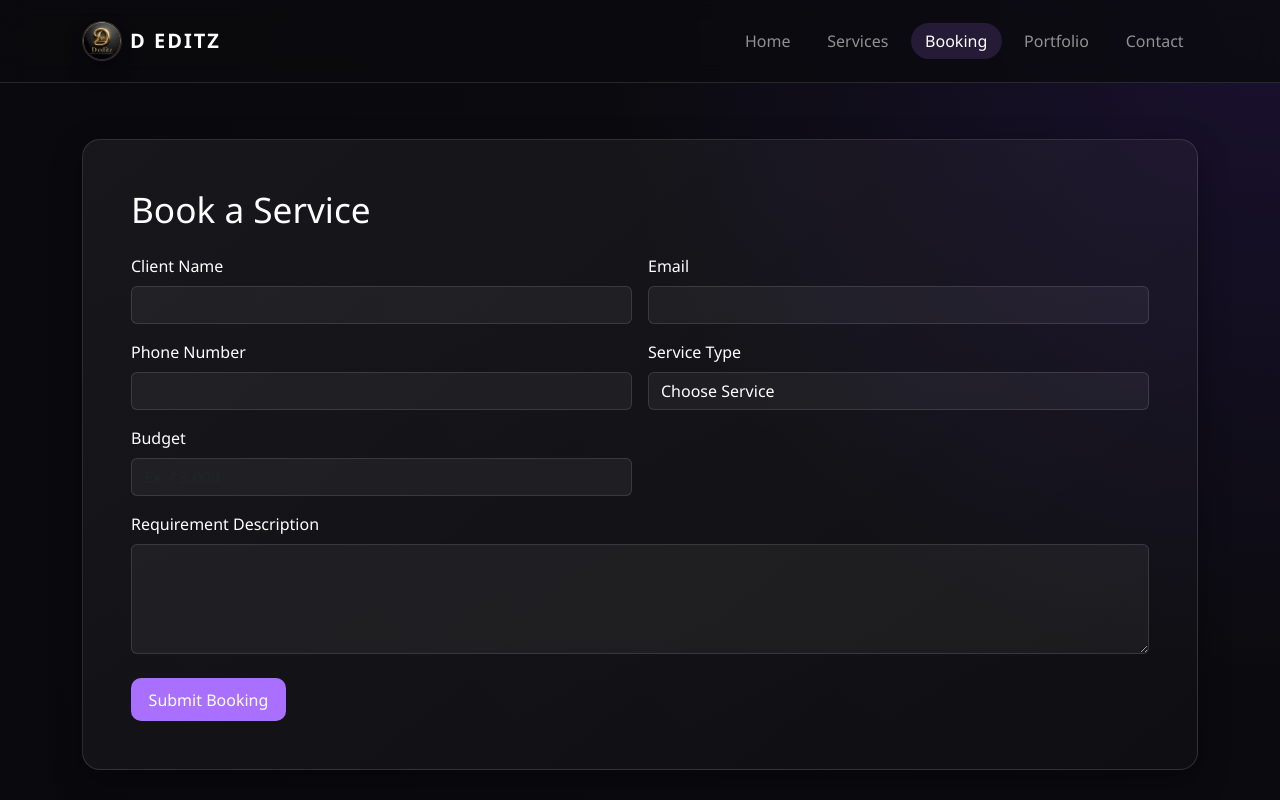
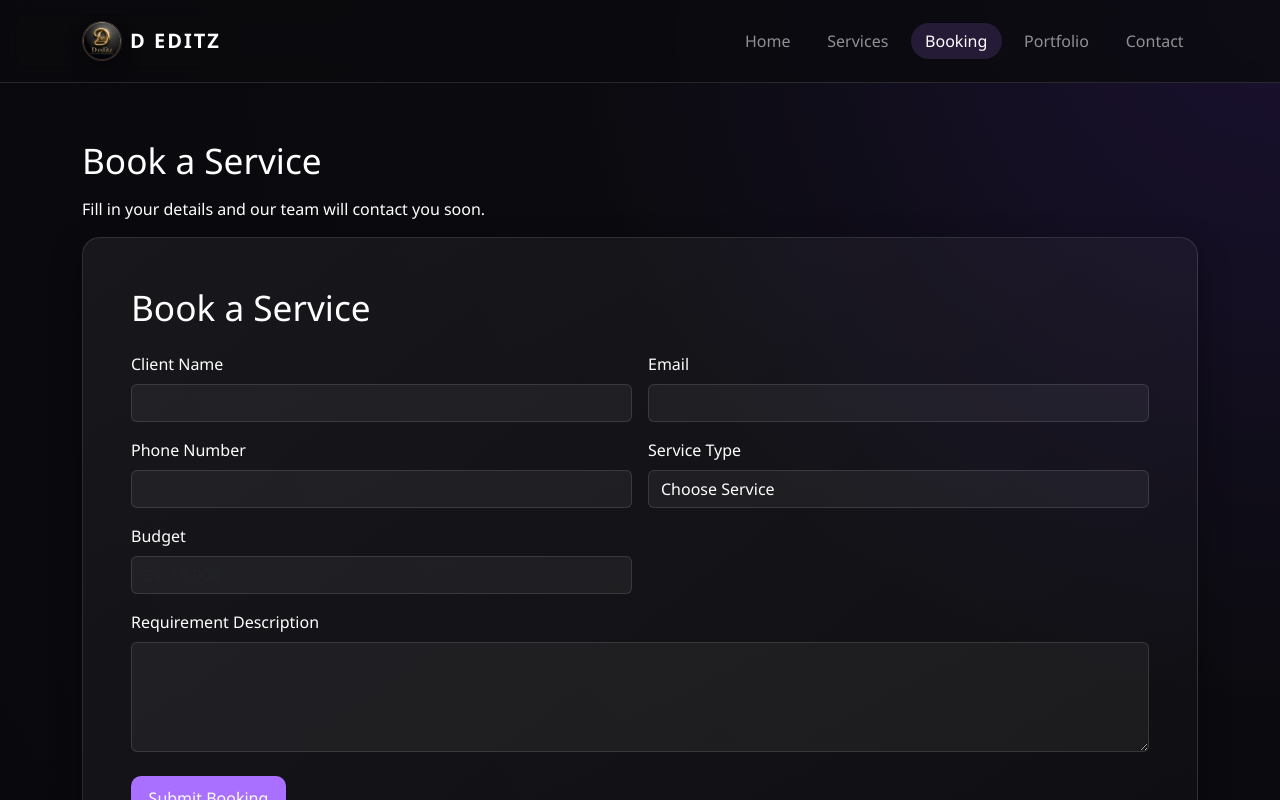
Before and after one commit to darshan-611/D_Editz-Service-Booking_and_Management, a React (Vite) app: page /booking in a window 1280 px wide. Shown: the top 800 px of the page. Built offline with nearby package versions, Linux system fonts and the light colour scheme.

Commit message:
fix vercel routing

```diff
--- a/src/pages/Booking.jsx
+++ b/src/pages/Booking.jsx
@@ -11,7 +11,15 @@ function Booking() {
   return (
     <section className="section-spacing">
       <div className="container">
-        <BookingForm onAddBooking={handleAddBooking} />
+        <div className="booking-page">
+          <h1 className="section-title">Book a Service</h1>
+
+          <p className="section-description">
+            Fill in your details and our team will contact you soon.
+          </p>
+
+          <BookingForm onAddBooking={handleAddBooking} />
+        </div>
       </div>
     </section>
   )
```
